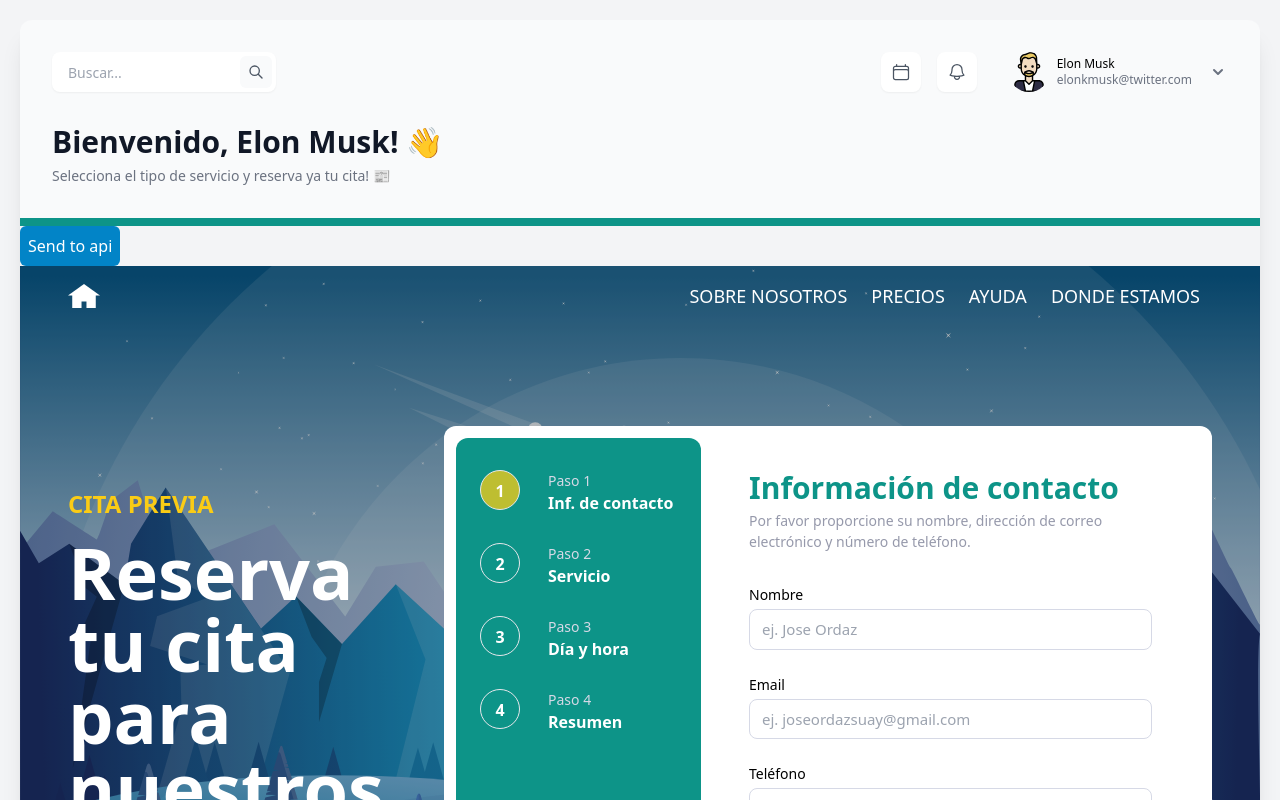
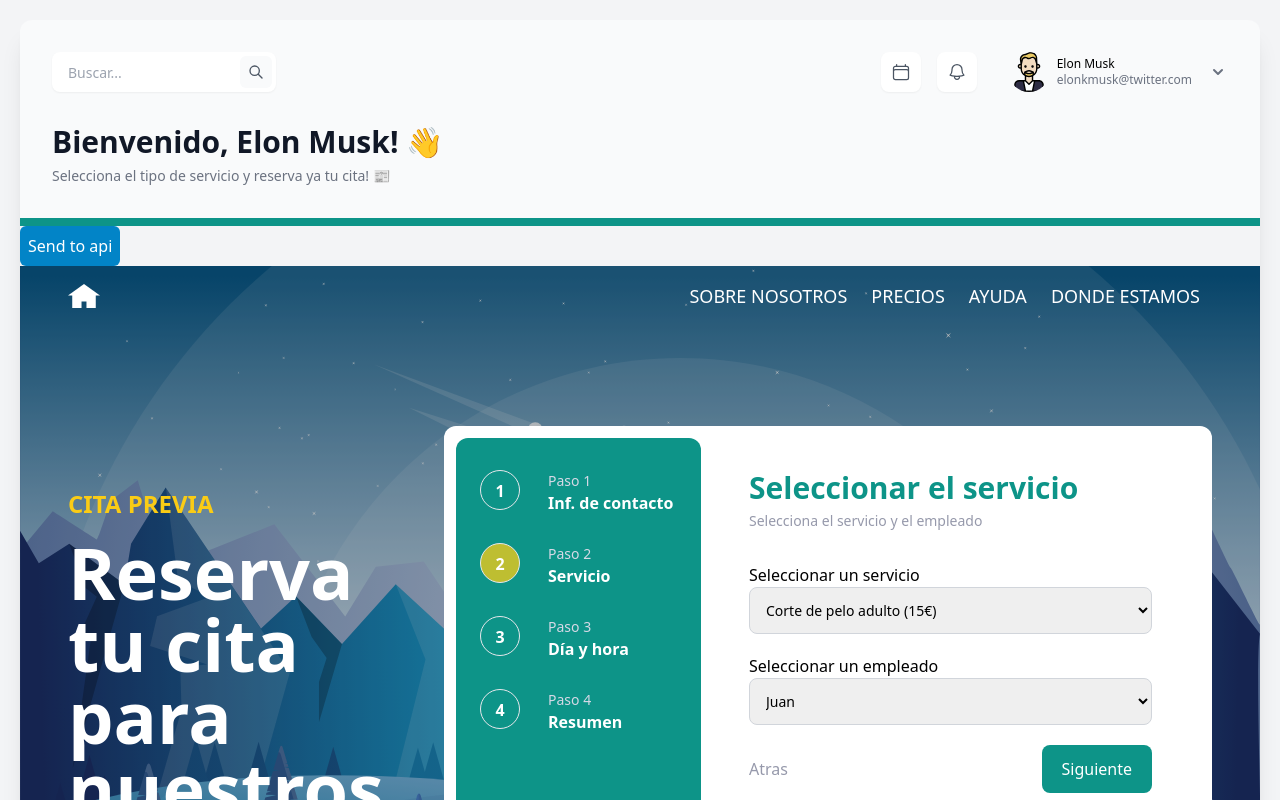
Before and after one commit to rkrasiy/appoint-meme-next, a Next.js app: page / in a window 1280 px wide. Shown: the top 800 px of the page. Built offline with nearby package versions, Linux system fonts and the light colour scheme.

Commit message:
quitar useState, añadir Services, cambiar data/user

```diff
--- a/data/user.js
+++ b/data/user.js
@@ -4,5 +4,16 @@ export const user = {
     "subtitle": "drive cutting-edge initiatives",
     "email": "elonkmusk@twitter.com",
     "phone": "951 620 0273",
-    "logo": "./hombre.svg"
+    "logo": "./hombre.svg",
+    "employers": [
+        { id: 1, name: "Juan", cargo: "Jefe", selected: false },
+        { id: 1, name: "Jose", cargo: "Empleado", selected: false },
+        { id: 1, name: "Dani", cargo: "Empleado", selected: false },
+    ],
+    "services": [
+    { id: 1, title: "Corte de pelo adulto", precio: "15€", selected: false },
+    { id: 2, title: "Corte de pelo niño", precio: "10€", selected: false },
+    { id: 4, title: "Corte de barba", precio: "8€", selected: false },
+    { id: 5, title: "Corte de pelo bebe", precio: "9€", selected: false },
+  ]
 }
--- a/src/app/components/multistep/Form.jsx
+++ b/src/app/components/multistep/Form.jsx
@@ -1,39 +1,35 @@
 import React, { useEffect, useState } from "react";
 import YourInfo from "./YourInfo";
-
+import { user } from "../../../../data/user";
 import Services from "./Services";
 import Step from "./Step";
 
 const Form = () => {
   //------------------------------STATES------------------------------
-  const [stepNumber, setStepNumber] = useState(() => 1);
+  const [stepNumber, setStepNumber] = useState(1);
   const [goBackVisible, setGoBackVisible] = useState("invisible");
-  const [steps, setSteps] = useState([
-    { id: 1, title: "Inf. de contacto", active: true },
-    { id: 2, title: "Servicio", active: false },
-    { id: 3, title: "Día y hora", active: false },
-    { id: 4, title: "Resumen", active: false },
-  ]);
+  // const [steps, setSteps] = useState([
+  //   { id: 1, title: "Inf. de contacto", active: true },
+  //   { id: 2, title: "Servicio", active: false },
+  //   { id: 3, title: "Día y hora", active: false },
+  //   { id: 4, title: "Resumen", active: false },
+  // ]);
 
-  const [yourInfo, setYourInfo] = useState({
-    name: "",
-    email: "",
-    phone: "",
-  });
+  const [ booking, setBooking ] = useState({});
   const [isEmpty, setIsEmpty] = useState(false);
 
-  const [servicesOptions, setServicesOptions] = useState([
-    { id: 1, title: "Corte de pelo adulto", precio: "15€", selected: false },
-    { id: 2, title: "Corte de pelo niño", precio: "10€", selected: false },
-    { id: 4, title: "Corte de barba", precio: "8€", selected: false },
-    { id: 5, title: "Corte de pelo bebe", precio: "9€", selected: false },
-  ]);
+  // const [servicesOptions, setServicesOptions] = useState([
+  //   { id: 1, title: "Corte de pelo adulto", precio: "15€", selected: false },
+  //   { id: 2, title: "Corte de pelo niño", precio: "10€", selected: false },
+  //   { id: 4, title: "Corte de barba", precio: "8€", selected: false },
+  //   { id: 5, title: "Corte de pelo bebe", precio: "9€", selected: false },
+  // ]);
 
-  const [employeeOptions, setEmployeeOptions] = useState([
-    { id: 1, name: "Juan", cargo: "Jefe", selected: false },
-    { id: 1, name: "Jose", cargo: "Empleado", selected: false },
-    { id: 1, name: "Dani", cargo: "Empleado", selected: false },
-  ]);
+  // const [employeeOptions, setEmployeeOptions] = useState([
+  //   { id: 1, name: "Juan", cargo: "Jefe", selected: false },
+  //   { id: 1, name: "Jose", cargo: "Empleado", selected: false },
+  //   { id: 1, name: "Dani", cargo: "Empleado", selected: false },
+  // ]);
 
 
   //------------------------------SIDE EFFECTS------------------------------//
@@ -41,16 +37,16 @@ const Form = () => {
   /*Este useEffect es para los titulos de los steps, los activa y desactiva*/
 
   useEffect(() => {
-    setSteps((prevSteps) => {
-      const updatedSteps = prevSteps.map((step) => {
-        if (step.id === stepNumber) {
-          return { ...step, active: true };
-        } else {
-          return { ...step, active: false };
-        }
-      });
-      return updatedSteps;
-    });
+    // setSteps((prevSteps) => {
+    //   const updatedSteps = prevSteps.map((step) => {
+    //     if (step.id === stepNumber) {
+    //       return { ...step, active: true };
+    //     } else {
+    //       return { ...step, active: false };
+    //     }
+    //   });
+    //   return updatedSteps;
+    // });
 
     /*Para el boton de volver atras*/
     if (stepNumber > 1) {
@@ -70,9 +66,9 @@ const Form = () => {
   const nextStep = () => {
     // if (stepNumber == 1) {
     //   if (
-    //     yourInfo.name.length == 0 ||
-    //     yourInfo.email.length == 0 ||
-    //     yourInfo.phone.length == 0
+    //     booking.name.length == 0 ||
+    //     booking.email.length == 0 ||
+    //     booking.phone.length == 0
     //   ) {
     //     setIsEmpty(true);
     //     return;
@@ -90,7 +86,11 @@ const Form = () => {
       }
     }
 
-    setStepNumber((prevStep) => prevStep + 1);
+    let step = stepNumber;
+    if(step + 1 > 1) step = 1
+    else step += 1
+
+    setStepNumber(step);
   };
 
   const prevStep = () => {
@@ -98,9 +98,9 @@ const Form = () => {
   };
 
 
-  const changeYourInfo = (event) => {
-    setYourInfo((prevInfo) => {
-      return { ...prevInfo, [event.target.name]: event.target.value };
+  const changeBooking = (event) => {
+    setBooking((data) => {
+      return { ...data, [event.target.name]: event.target.value };
     });
   };
 
@@ -113,7 +113,6 @@ const Form = () => {
   };
 
 
-
   return (
     <div className="w-full max-w-3xl">
       <div className="bg-[#d6d9e6] md:bg-white rounded-xl md:p-3 md:flex justify-center">
@@ -121,45 +120,55 @@ const Form = () => {
           <div className="w-[245px] h-[508px] bg-[var(--color-principal)] rounded-xl"></div>
 
           <div className="flex justify-center mt-8 absolute inset-0 space-x-10 md:space-x-0 md:block md:mt-0 md:pl-6 md:pt-8 md:space-y-7">
-            {steps.map((step) => (
-              <Step
-                key={step.id}
-                number={step.id}
-                title={step.title}
-                active={step.active}
-              />
-            ))}
+            {
+              [
+                "Inf. de contacto",
+                "Servicio",
+                "Día y hora" ,
+                "Resumen",
+              ].map( (item, i) => (
+                <Step
+                  key={item}
+                  number={i + 1}
+                  title={item}
+                  active={i === stepNumber}
+                />
+              ))
+            }
           </div>
         </div>
         <div className="flex flex-col justify-between absolute top-40 w-[450px] md:static mb-40 rounded-2xl mx-8 px-16 pt-10 pb-16 bg-white md:px-0 md:py-5 md:mx-12 md:w-100 md:my-2">
           {
             <>
               <div>
-                {(stepNumber === 1 && (
+                {(stepNumber === 0 && (
                   <YourInfo
-                    onChangeYourInfo={changeYourInfo}
-                    yourInfo={yourInfo}
+                    onChangeBooking={changeBooking}
+                    booking={booking}
                     currentStep={stepNumber}
                     isEmpty={isEmpty}
+                     nextStep={nextStep}
                   />
                 )) ||
-                  (stepNumber === 2 && (
+                  (stepNumber === 1 && (
                     <Services
-                      servicesOptions={servicesOptions}
-                      employeeOptions={employeeOptions}
-
-
+                      servicesOptions={user.services}
+                      employeeOptions={user.employers}
+                      booking={booking}
+                      onSelect={ ( data) => setBooking({...booking, ...data}) }
+                      nextStep={nextStep}
+                      prevStep={prevStep}
                     />
                   ))}
               </div>
-              <div className="flex justify-between fixed px-16 bottom-0 left-0 w-full bg-white p-5 md:p-0 md:static items-center w-[700px]]">
+              {/* <div className="flex justify-between fixed px-16 bottom-0 left-0 w-full bg-white p-5 md:p-0 md:static items-center w-[700px]]">
                 <div
                   onClick={prevStep}
                   className={`font-medium text-[#9699ab] select-none cursor-pointer transition duration-100 hover:text-[var(--color-principal)] ${goBackVisible}`}
                 >
                   Atras
-                </div>
-                {stepNumber === 4 ? (
+                </div> */}
+                {/* {stepNumber === 4 ? (
                   <div
 
                     className="font-medium bg-[var(--color-principal)] select-none text-white py-3 px-5 rounded-lg cursor-pointer transition duration-100 hover:opacity-90"
@@ -173,8 +182,8 @@ const Form = () => {
                   >
                     Siguiente
                   </div>
-                )}
-              </div>
+                )} */}
+              {/* </div> */}
             </>
           }
         </div>
--- a/src/app/components/multistep/Services.jsx
+++ b/src/app/components/multistep/Services.jsx
@@ -1,49 +1,15 @@
 import SectionHeading from "./SectionHeading";
 
-const Services = ({
-  servicesOptions,
-  employeeOptions,
-}) => {
+const Services = ( props ) => {
+	const { servicesOptions, employeeOptions, prevStep, nextStep, booking, onSelect } = props;
 
-  function Services() {
-    const services = servicesOptions.map((service) => (
-      <option service={service} value={service.title} key={service.title}>
-        {service.title} ({service.precio})
-      </option>
-    ));
-    return services;
+	const nextHandler = () => {
+		nextStep();
 	}
 
-  function Employee() {
-    const employees = employeeOptions.map((employee) => (
-      <option employee={employee} value={employee.name} key={employee.name}>
-        {employee.name}
-      </option>
-    ));
-    return employees;
+	const prevHadler = (e) => {
+		prevStep()
 	}
-
-  const SelectServices = () => (
-    <div className="my-5">
-
-      <label>Seleccionar un servicio</label>
-      <select onChange={setServices}
-        className="w-full rounded-lg border-gray-300 border p-3 text-sm"
-      >
-        {Services()}
-      </select>
-    </div>
-  );
-
-  const SelectEmployees = () => (
-    <div className="my-5">
-      <label>Seleccionar un empleado</label>
-
-      <select  className="w-full rounded-lg border-gray-300 border p-3 text-sm">
-        {Employee()}
-      </select>
-    </div>
-  );
 
 	return (
 		<div>
@@ -51,8 +17,50 @@ const Services = ({
 				title="Seleccionar el servicio"
 				desc="Selecciona el servicio y el empleado"
 			/>
-      {SelectServices()}
-      {SelectEmployees()}
+			<div className="my-5">
+
+				<label>Seleccionar un servicio</label>
+				<select
+					onChange={(e)=>onSelect({service: e.target.value})}
+					className="w-full rounded-lg border-gray-300 border p-3 text-sm"
+				>
+					{
+						servicesOptions.map((service) => (
+							<option service={service.id} value={service.title} key={service.title} selected={booking.service && booking.service == service.title}>
+								{service.title} ({service.precio})
+							</option>
+						))
+					}
+				</select>
+			</div>
+			<div className="my-5">
+				<label>Seleccionar un empleado</label>
+
+				<select
+					onChange={(e)=>onSelect({employee: e.target.value})}
+					className="w-full rounded-lg border-gray-300 border p-3 text-sm">
+					{
+						employeeOptions.map((employee) => (
+							<option employee={employee.id} value={employee.name} key={employee.name} selected={booking.employee && booking.employee == employee.name}>
+								{employee.name}
+							</option>
+						))
+					}
+				</select>
+			</div>
+			<div className="flex justify-between fixed px-16 bottom-0 left-0 w-full bg-white p-5 md:p-0 md:static items-center w-[700px]]">
+				<button onClick={prevHadler}
+					className={`font-medium text-[#9699ab] select-none cursor-pointer transition duration-100 hover:text-[var(--color-principal)]`}>
+					Atras
+				</button>
+
+				<button
+					onClick={nextHandler}
+					className="font-medium bg-[var(--color-principal)] select-none text-white py-3 px-5 rounded-lg cursor-pointer transition duration-100 hover:opacity-90"
+				>
+					Siguiente
+				</button>
+			</div>
 		</div>
 	);
 };
--- a/src/app/components/multistep/YourInfo.jsx
+++ b/src/app/components/multistep/YourInfo.jsx
@@ -2,7 +2,7 @@ import React, { useEffect, useState } from "react";
 import FormField from "./FormField";
 import SectionHeading from "./SectionHeading";
 
-const YourInfo = ({ yourInfo, onChangeYourInfo, isEmpty }) => {
+const YourInfo = ({ booking, onChangeBooking, isEmpty, nextStep }) => {
 
   const [formFields, setFormFields] = useState([
     {
@@ -25,6 +25,10 @@ const YourInfo = ({ yourInfo, onChangeYourInfo, isEmpty }) => {
     },
   ]);
 
+  const nextHandler = () => {
+	  nextStep();
+	}
+
   return (
     <div>
       <SectionHeading
@@ -35,17 +39,25 @@ const YourInfo = ({ yourInfo, onChangeYourInfo, isEmpty }) => {
         <div className="flex flex-col space-y-6 text-[14px]">
           {formFields.map((formField) => (
             <FormField
-              onChangeYourInfo={onChangeYourInfo}
+              onChangeBooking={onChangeBooking}
               key={formField.id}
               name={formField.name}
               label={formField.label}
               placeholder={formField.placeholder}
-              value={yourInfo[formField.name]}
+              value={booking[formField.name]}
               isEmpty={isEmpty}
             />
           ))}
         </div>
       </form>
+      <div className="flex justify-between fixed px-16 bottom-0 left-0 w-full bg-white p-5 md:p-0 md:static items-center w-[700px]]">
+				<button
+					onClick={nextHandler}
+					className="font-medium bg-[var(--color-principal)] select-none text-white py-3 px-5 rounded-lg cursor-pointer transition duration-100 hover:opacity-90"
+				>
+					Siguiente
+				</button>
+			</div>
     </div>
   );
 };
```
Lines whose indentation alone changed are shown as unchanged.
